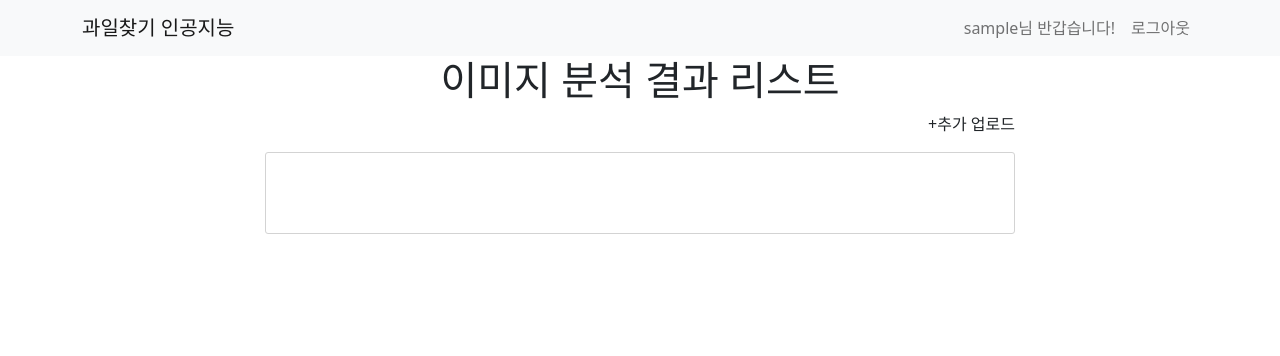
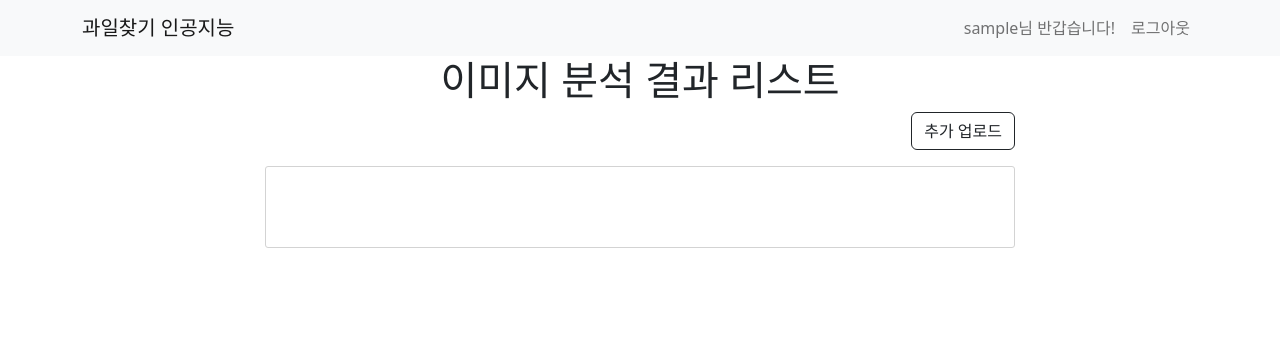
Before and after one commit to kbm1933/B2_IIEII_ML, a Django app: page /community/file_result/ in a window 1280 px wide. Shown: the top 356 px of the page. Run offline with Django 3.2, Linux system fonts and the light colour scheme; the visitor is signed in with stand-in values (Sample User, id 1); data that the repository does not hold is empty.

Commit message:
추가 업로드 버튼 추가

```diff
--- a/community/templates/file_result.html
+++ b/community/templates/file_result.html
@@ -8,7 +8,7 @@
 <div class="title-box">
     <h1> 이미지 분석 결과 리스트 </h1>
     <div style="text-align: right">
-         <a class="nav-link" href="/community/fileupload"> +추가 업로드 </a>
+        <button type="button" class="btn btn-outline-dark" onclick="location.href='/community/fileupload'">추가 업로드</button>
     </div>
 </div>
 <div class="all-box">
```
